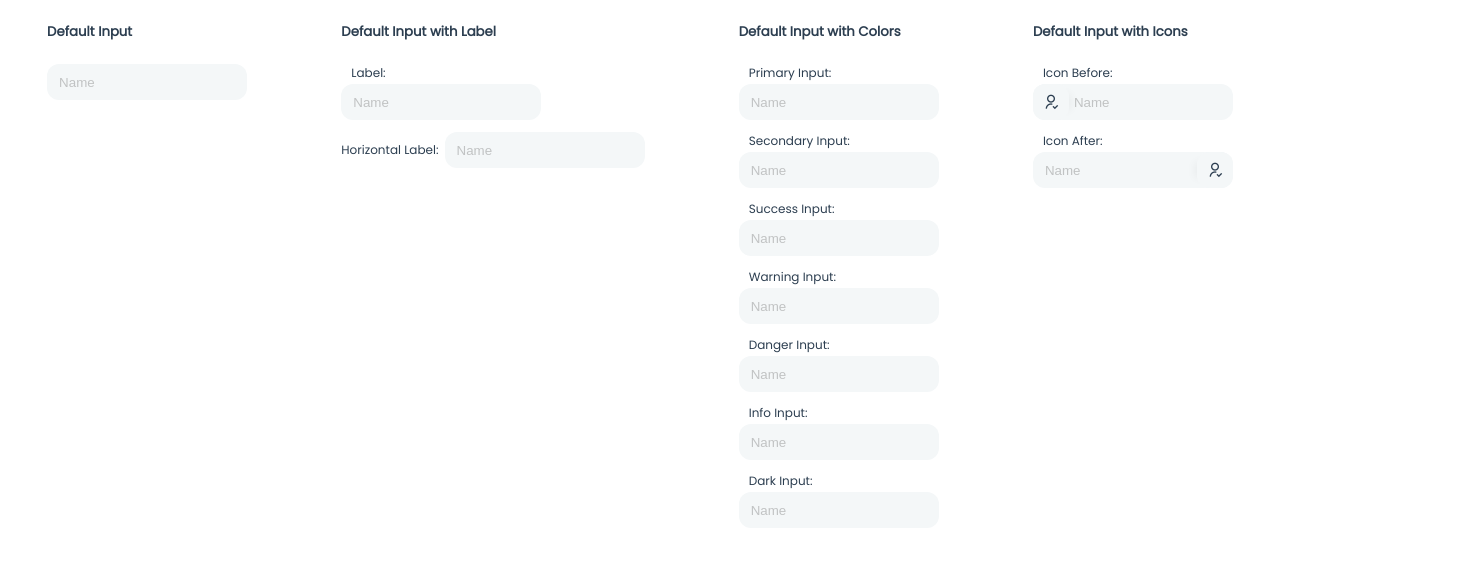
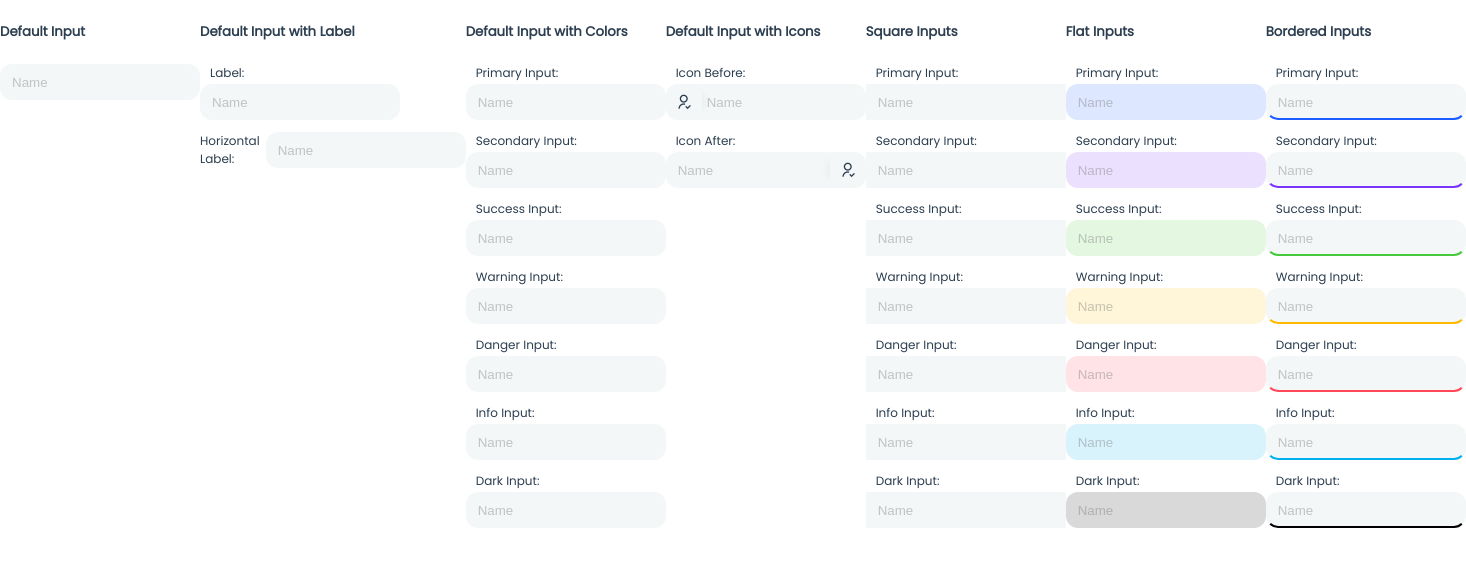
Before and after one commit to alitokmakci/gnb-ui, a plain HTML site: page documentation/form/input.html in a window 1280 px wide. Shown: the whole page, 1466 px wide, since content can reach past the window. Drawn offline with nearby package versions, Linux system fonts and the light colour scheme.

Commit message:
new inputs added

```diff
--- a/documentation/form/input.html
+++ b/documentation/form/input.html
@@ -78,6 +78,102 @@
             </div>
         </div>
     </div>
+
+    <div>
+        <h5>Square Inputs</h5>
+        <div class="g-form-element">
+            <label class="g-label">Primary Input:</label>
+            <input type="text" class="g-input primary square" placeholder="Name">
+        </div>
+        <div class="g-form-element">
+            <label class="g-label">Secondary Input:</label>
+            <input type="text" class="g-input secondary square" placeholder="Name">
+        </div>
+        <div class="g-form-element">
+            <label class="g-label">Success Input:</label>
+            <input type="text" class="g-input success square" placeholder="Name">
+        </div>
+        <div class="g-form-element">
+            <label class="g-label">Warning Input:</label>
+            <input type="text" class="g-input warning square" placeholder="Name">
+        </div>
+        <div class="g-form-element">
+            <label class="g-label">Danger Input:</label>
+            <input type="text" class="g-input danger square" placeholder="Name">
+        </div>
+        <div class="g-form-element">
+            <label class="g-label">Info Input:</label>
+            <input type="text" class="g-input info square" placeholder="Name">
+        </div>
+        <div class="g-form-element">
+            <label class="g-label">Dark Input:</label>
+            <input type="text" class="g-input dark square" placeholder="Name">
+        </div>
+    </div>
+
+    <div>
+        <h5>Flat Inputs</h5>
+        <div class="g-form-element">
+            <label class="g-label">Primary Input:</label>
+            <input type="text" class="g-input primary flat" placeholder="Name">
+        </div>
+        <div class="g-form-element">
+            <label class="g-label">Secondary Input:</label>
+            <input type="text" class="g-input secondary flat" placeholder="Name">
+        </div>
+        <div class="g-form-element">
+            <label class="g-label">Success Input:</label>
+            <input type="text" class="g-input success flat" placeholder="Name">
+        </div>
+        <div class="g-form-element">
+            <label class="g-label">Warning Input:</label>
+            <input type="text" class="g-input warning flat" placeholder="Name">
+        </div>
+        <div class="g-form-element">
+            <label class="g-label">Danger Input:</label>
+            <input type="text" class="g-input danger flat" placeholder="Name">
+        </div>
+        <div class="g-form-element">
+            <label class="g-label">Info Input:</label>
+            <input type="text" class="g-input info flat" placeholder="Name">
+        </div>
+        <div class="g-form-element">
+            <label class="g-label">Dark Input:</label>
+            <input type="text" class="g-input dark flat" placeholder="Name">
+        </div>
+    </div>
+
+    <div>
+        <h5>Bordered Inputs</h5>
+        <div class="g-form-element">
+            <label class="g-label">Primary Input:</label>
+            <input type="text" class="g-input primary bordered" placeholder="Name">
+        </div>
+        <div class="g-form-element">
+            <label class="g-label">Secondary Input:</label>
+            <input type="text" class="g-input secondary bordered" placeholder="Name">
+        </div>
+        <div class="g-form-element">
+            <label class="g-label">Success Input:</label>
+            <input type="text" class="g-input success bordered" placeholder="Name">
+        </div>
+        <div class="g-form-element">
+            <label class="g-label">Warning Input:</label>
+            <input type="text" class="g-input warning bordered" placeholder="Name">
+        </div>
+        <div class="g-form-element">
+            <label class="g-label">Danger Input:</label>
+            <input type="text" class="g-input danger bordered" placeholder="Name">
+        </div>
+        <div class="g-form-element">
+            <label class="g-label">Info Input:</label>
+            <input type="text" class="g-input info bordered" placeholder="Name">
+        </div>
+        <div class="g-form-element">
+            <label class="g-label">Dark Input:</label>
+            <input type="text" class="g-input dark bordered" placeholder="Name">
+        </div>
+    </div>
 </div>
 </body>
 </html>
--- a/src/scss/form/input.scss
+++ b/src/scss/form/input.scss
@@ -55,6 +55,18 @@ $input-border-radius: 12px;
 			&:focus ~ .g-input-icon {
 				color: $value;
 			}
+
+			&.flat {
+				background-color: tint($value, 85%);
+			}
+
+			&.bordered {
+				border-bottom-color: $value;
+			}
 		}
 	}
+
+	&.square {
+		border-radius: 0;
+	}
 }
```
Also changed, not shown: dist/index.css, 1 other file.
